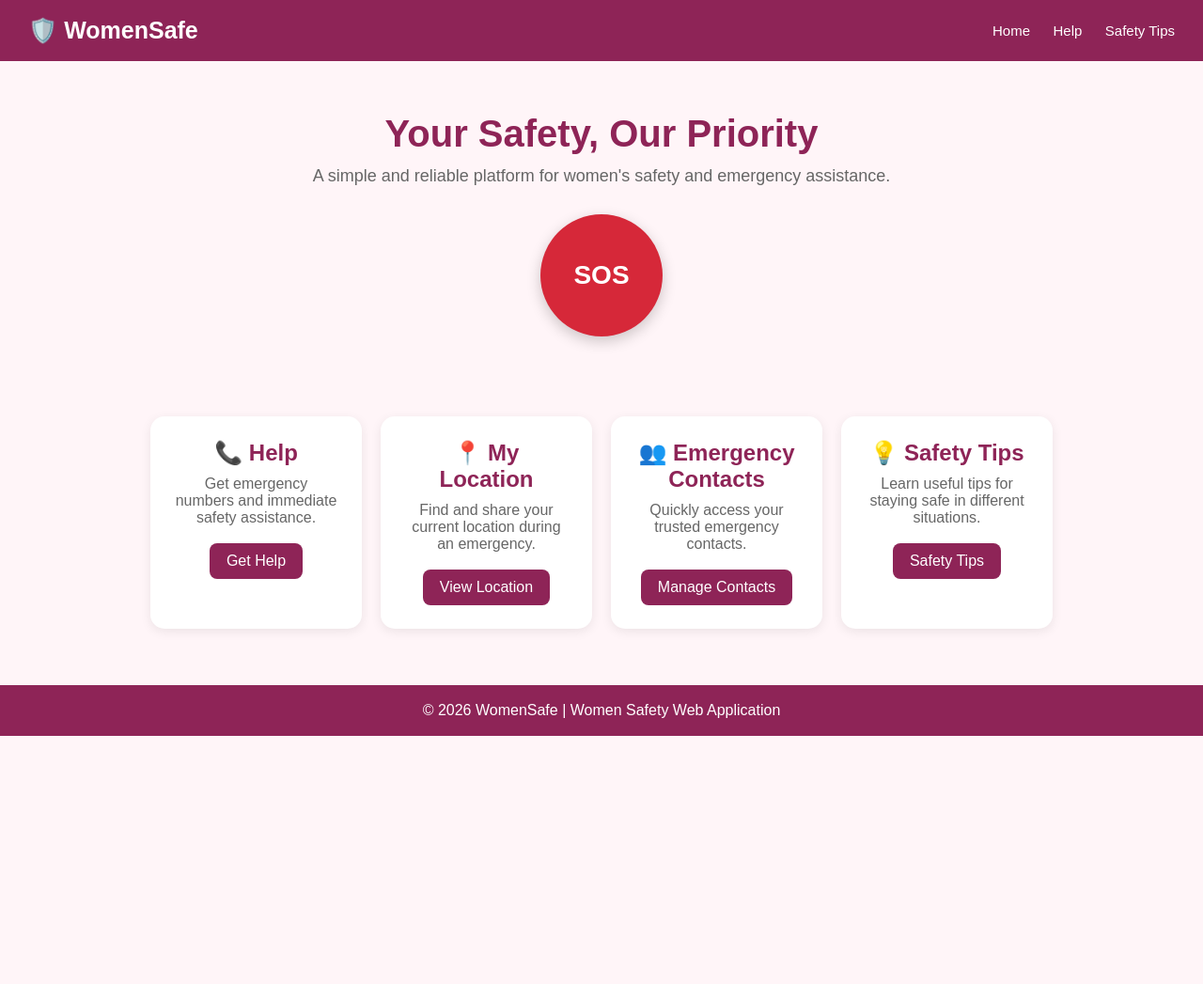
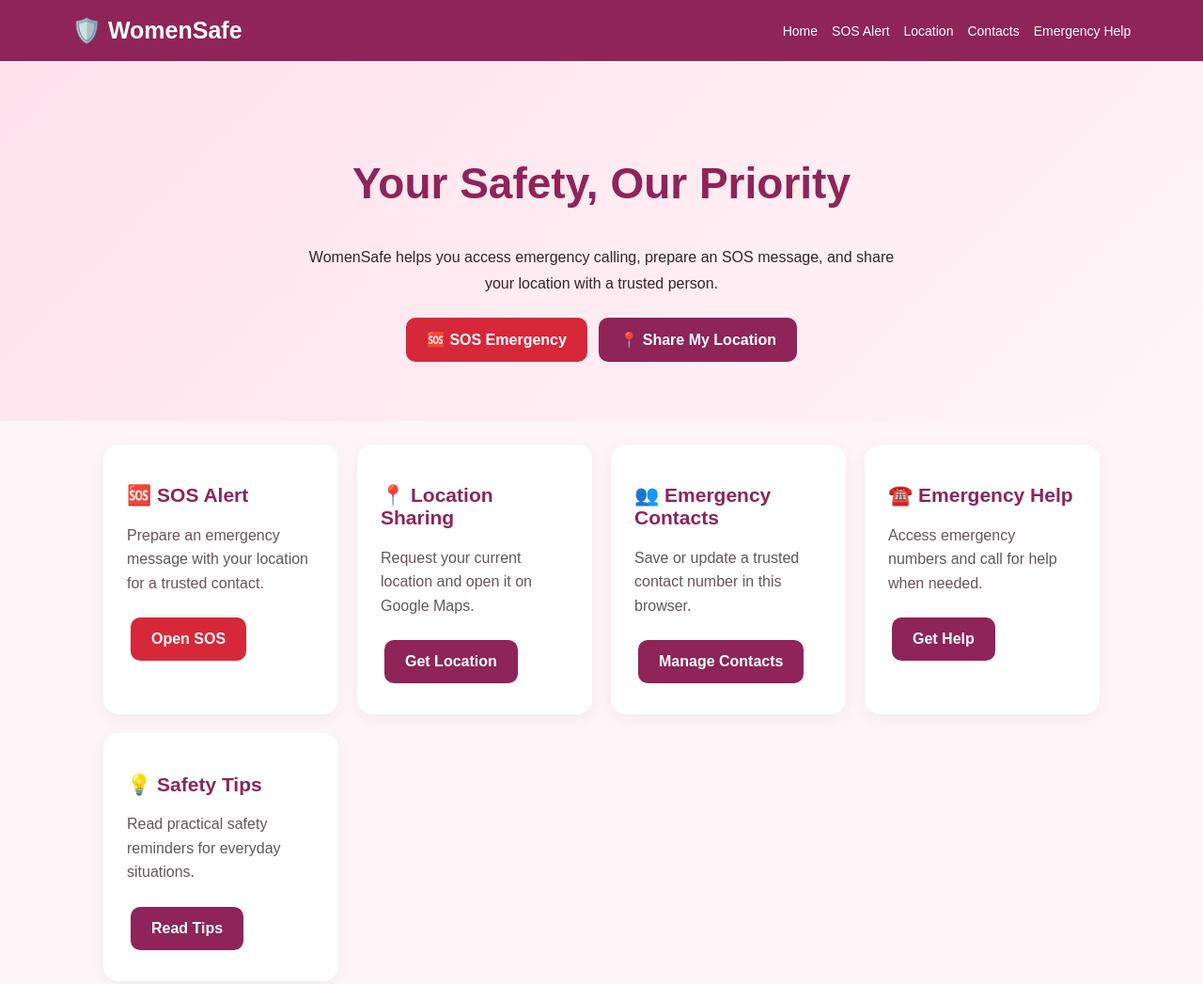
Before and after one commit to gayatri08-wq/Women_Safety_Website, a plain HTML site: page templates/index.html in a window 1280 px wide. Shown: the top 1047 px of the page at 94% size. Before the commit the page ends 800 px from the top, so only its background shows below. Drawn offline with Linux system fonts and the light colour scheme.

Commit message:
Revamp WomenSafe homepage with new features
Updated the layout and design of the WomenSafe homepage, including new sections for SOS alerts, location sharing, and emergency contacts. Improved responsiveness and accessibility features.

```diff
--- a/templates/index.html
+++ b/templates/index.html
@@ -2,228 +2,151 @@
 <html lang="en">
 <head>
   <meta charset="UTF-8">
-    <meta name="viewport" content="width=device-width, initial-scale=1.0">
-
-    <title>WomenSafe - Women Safety</title>
+  <meta name="viewport" content="width=device-width, initial-scale=1">
+  <meta name="theme-color" content="#8e2457">
+  <title>WomenSafe | Women's Safety</title>
 
   <style>
-        * {
+    * { box-sizing: border-box; }
+    body {
       margin: 0;
-            padding: 0;
-            box-sizing: border-box;
       font-family: Arial, sans-serif;
+      background: #fff5f8;
+      color: #33252c;
     }
-
-        body {
-            background: #fff5f8;
-            color: #333;
-        }
-
     header {
       background: #8e2457;
       color: white;
-            padding: 18px 30px;
+      padding: 18px 6%;
       display: flex;
       justify-content: space-between;
       align-items: center;
+      flex-wrap: wrap;
+      gap: 12px;
     }
-
-        .logo {
-            font-size: 25px;
-            font-weight: bold;
-        }
-
-        nav a {
-            color: white;
-            text-decoration: none;
-            margin-left: 20px;
-            font-size: 15px;
-        }
-
+    .logo { font-size: 25px; font-weight: bold; }
+    nav { display: flex; flex-wrap: wrap; gap: 15px; }
+    nav a { color: white; text-decoration: none; font-size: 14px; }
     .hero {
       text-align: center;
-            padding: 55px 20px 35px;
+      padding: 65px 20px 55px;
+      background: linear-gradient(135deg, #ffe1ec, #fff5f8);
     }
-
-        .hero h1 {
-            color: #8e2457;
-            font-size: 40px;
-            margin-bottom: 12px;
+    .hero h1 { color: #8e2457; font-size: clamp(30px, 5vw, 46px); }
+    .hero p { max-width: 650px; margin: 15px auto; line-height: 1.7; }
+    .button {
+      display: inline-block;
+      text-decoration: none;
+      text-align: center;
+      padding: 14px 22px;
+      border-radius: 10px;
+      font-weight: bold;
+      margin: 8px 4px;
     }
-
-        .hero p {
-            font-size: 18px;
-            color: #666;
-            margin-bottom: 30px;
-        }
-
-        .sos {
-            display: inline-block;
-            background: #d62839;
-            color: white;
-            text-decoration: none;
-            width: 130px;
-            height: 130px;
-            border-radius: 50%;
-            display: flex;
-            align-items: center;
-            justify-content: center;
+    .sos { background: #d62839; color: white; }
+    .primary { background: #8e2457; color: white; }
+    .cards {
+      max-width: 1100px;
+      padding: 25px 20px 45px;
       margin: auto;
-            font-size: 28px;
-            font-weight: bold;
-            box-shadow: 0 5px 15px rgba(0,0,0,0.2);
-        }
-
-        .sos:hover {
-            transform: scale(1.05);
-        }
-
-        .features {
-            max-width: 1000px;
-            margin: 30px auto;
-            padding: 20px;
       display: grid;
       grid-template-columns: repeat(auto-fit, minmax(220px, 1fr));
       gap: 20px;
     }
-
     .card {
       background: white;
       padding: 25px;
-            border-radius: 15px;
+      border-radius: 16px;
+      box-shadow: 0 4px 18px #0000000d;
+    }
+    .card h2 { color: #8e2457; font-size: 21px; }
+    .card p { line-height: 1.6; color: #65545d; }
+    .card a { display: inline-block; margin-top: 8px; }
+    .notice {
+      margin: 0 auto 35px;
+      max-width: 900px;
+      padding: 0 20px;
       text-align: center;
-            box-shadow: 0 3px 12px rgba(0,0,0,0.08);
+      line-height: 1.7;
     }
-
-        .card h2 {
-            color: #8e2457;
-            margin-bottom: 10px;
-        }
-
-        .card p {
-            color: #666;
-            margin-bottom: 18px;
-        }
-
-        .btn {
-            display: inline-block;
-            background: #8e2457;
-            color: white;
-            padding: 10px 18px;
-            border-radius: 8px;
-            text-decoration: none;
-        }
-
-        .btn:hover {
-            background: #701b44;
-        }
-
     footer {
-            margin-top: 40px;
-            background: #8e2457;
+      background: #552039;
       color: white;
       text-align: center;
-            padding: 18px;
+      padding: 20px;
+      line-height: 1.6;
     }
-
     @media (max-width: 600px) {
-            header {
-                flex-direction: column;
-                gap: 12px;
-            }
-
-            nav a {
-                margin: 0 7px;
-            }
-
-            .hero h1 {
-                font-size: 32px;
-            }
+      header { justify-content: center; text-align: center; }
+      nav { justify-content: center; }
+      .hero { padding-top: 40px; }
     }
   </style>
 </head>
 
 <body>
-
   <header>
     <div class="logo">🛡️ WomenSafe</div>
-
-    <nav>
+    <nav aria-label="Main navigation">
       <a href="/">Home</a>
-        <a href="/help">Help</a>
-        <a href="/safety-tips">Safety Tips</a>
+      <a href="/sos">SOS Alert</a>
+      <a href="/location">Location</a>
+      <a href="/contacts">Contacts</a>
+      <a href="/help">Emergency Help</a>
     </nav>
   </header>
 
   <section class="hero">
-
     <h1>Your Safety, Our Priority</h1>
-
     <p>
-        A simple and reliable platform for women's safety and emergency assistance.
+      WomenSafe helps you access emergency calling, prepare an SOS message,
+      and share your location with a trusted person.
     </p>
-
-    <a href="/sos" class="sos">
-        SOS
-    </a>
-
+    <a class="button sos" href="/sos">🆘 SOS Emergency</a>
+    <a class="button primary" href="/location">📍 Share My Location</a>
   </section>
 
-<section class="features">
+  <section class="cards">
+    <article class="card">
+      <h2>🆘 SOS Alert</h2>
+      <p>Prepare an emergency message with your location for a trusted contact.</p>
+      <a class="button sos" href="/sos">Open SOS</a>
+    </article>
 
-    <div class="card">
-        <h2>📞 Help</h2>
+    <article class="card">
+      <h2>📍 Location Sharing</h2>
+      <p>Request your current location and open it on Google Maps.</p>
+      <a class="button primary" href="/location">Get Location</a>
+    </article>
 
-        <p>
-            Get emergency numbers and immediate safety assistance.
-        </p>
+    <article class="card">
+      <h2>👥 Emergency Contacts</h2>
+      <p>Save or update a trusted contact number in this browser.</p>
+      <a class="button primary" href="/contacts">Manage Contacts</a>
+    </article>
 
-        <a href="/help" class="btn">
-            Get Help
-        </a>
+    <article class="card">
+      <h2>☎️ Emergency Help</h2>
+      <p>Access emergency numbers and call for help when needed.</p>
+      <a class="button primary" href="/help">Get Help</a>
+    </article>
+
+    <article class="card">
+      <h2>💡 Safety Tips</h2>
+      <p>Read practical safety reminders for everyday situations.</p>
+      <a class="button primary" href="/safety-tips">Read Tips</a>
+    </article>
+  </section>
+
+  <div class="notice">
+    <strong>Emergency reminder:</strong> If you are in immediate danger in
+    India, call 112 directly. WomenSafe is a helper website and does not
+    automatically contact police or send SMS messages.
   </div>
 
-    <div class="card">
-        <h2>📍 My Location</h2>
-
-        <p>
-            Find and share your current location during an emergency.
-        </p>
-
-        <a href="/location" class="btn">
-            View Location
-        </a>
-    </div>
-
-    <div class="card">
-        <h2>👥 Emergency Contacts</h2>
-
-        <p>
-            Quickly access your trusted emergency contacts.
-        </p>
-
-        <a href="/contacts" class="btn">
-            Manage Contacts
-        </a>
-    </div>
-
-    <div class="card">
-        <h2>💡 Safety Tips</h2>
-
-        <p>
-            Learn useful tips for staying safe in different situations.
-        </p>
-
-        <a href="/safety-tips" class="btn">
-            Safety Tips
-        </a>
-    </div>
-
-</section>
-
   <footer>
-    © 2026 WomenSafe | Women Safety Web Application
+    <strong>WomenSafe</strong>
+    <p>Safety • Awareness • Support</p>
   </footer>
-
 </body>
 </html>
```
Lines whose indentation alone changed are shown as unchanged.
